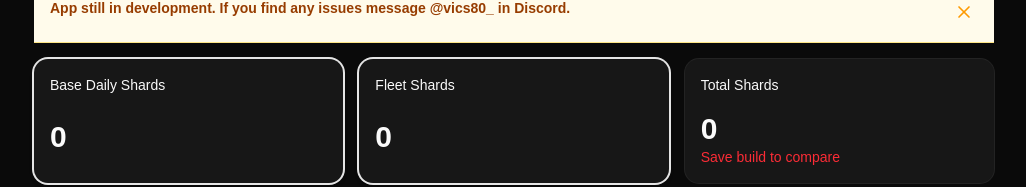
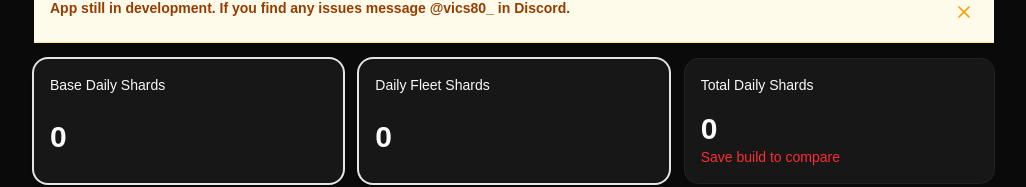
Before and after one commit to Viktorrangelov04/tower-shard-calculator, a React (Vite) app: page / in a window 1280 px wide. Shown: the part 154-341 px from the top of the page, without its empty margins (126-1152 px from the left). Built offline with nearby package versions, Linux system fonts and the light colour scheme.

Commit message:
adding tiers 22-24 for daily mission shards

```diff
--- a/src/App.tsx
+++ b/src/App.tsx
@@ -193,13 +193,13 @@ function App() {
                         active={activeTab === "base"}
                     />
                     <OverviewCard
-                        name="Fleet Shards"
+                        name="Daily Fleet Shards"
                         value={simResult.toFixed()}
                         onClick={() => setActiveTab("base")}
                         active={activeTab === "base"}
                     />
                     <TotalShardsCard
-                        name="Total Shards"
+                        name="Total Daily Shards"
                         value={total}
                         value2={total2}
                     />
--- a/src/data/constants.ts
+++ b/src/data/constants.ts
@@ -6,7 +6,7 @@ export const CDC_LAB = [2, 2.1, 2.2, 2.3, 2.4, 2.5, 2.6, 2.7, 2.8, 2.9, 3];
 export const SS_LAB = [0, 20, 40, 60, 80, 100];
 export const HIGHEST_TIER = [
     0, 0, 3, 5, 8, 12, 15, 20, 25, 30, 34, 38, 42, 48, 55, 60, 65, 70, 75, 80,
-    85, 90,
+    85, 90, 95, 100, 105
 ];
 
 export const IS_MASTERY = [ 100, 180, 360, 540, 720, 900, 1080, 1260, 1440, 1620, 1800]
```
